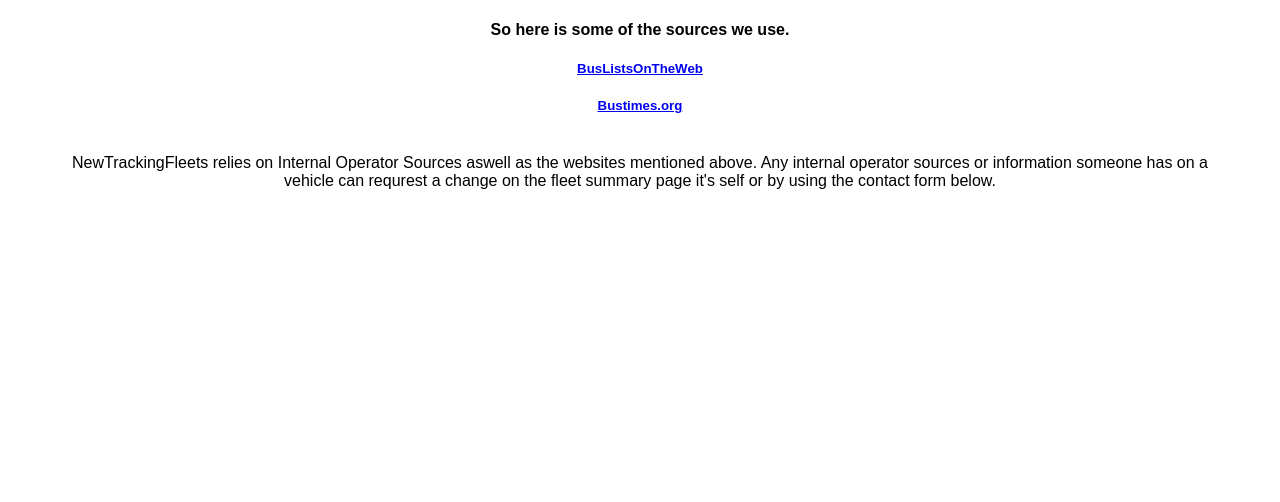
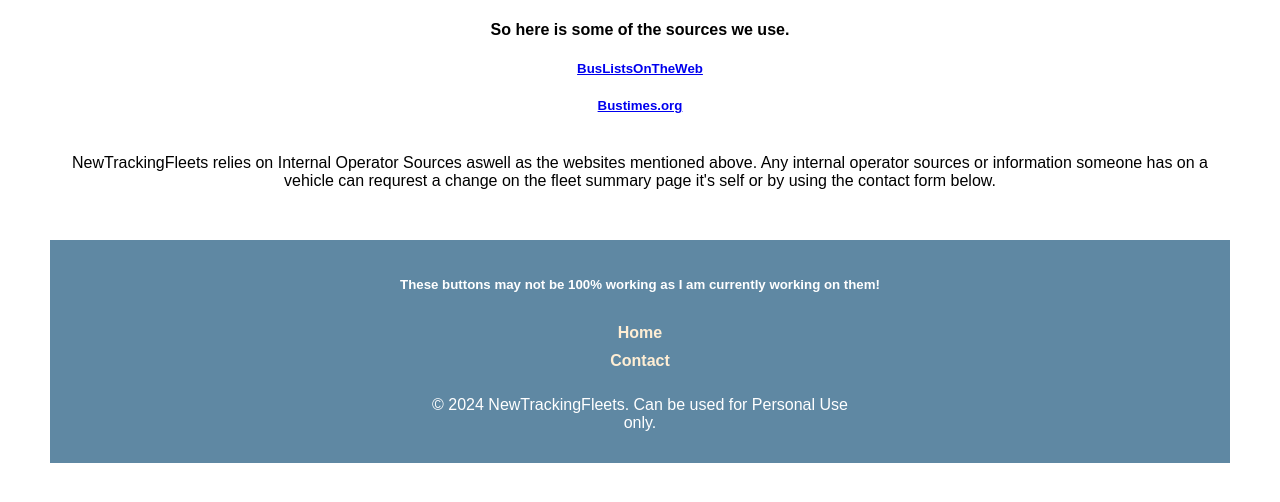
Before and after one commit to PowerGMedia/newtrackingdata, a Flask app: template templates/data-sources.html in a window 1280 px wide. Shown: the part 284-786 px from the top of the page. Run offline with Flask 3, Linux system fonts and the light colour scheme; the template is opened without the code that fills it, so the values that code supplies are empty.

Commit message:
fixing routes and adding 2 pages

```diff
--- a/templates/contact.html
+++ b/templates/contact.html
@@ -82,7 +82,7 @@
         <a href="/">Home</a>
         <a href="/data-sources">Data Sources</a>
 
-        <p>© 2024 Fleet Lookup. All rights reserved.</p>
+        <p>© 2024 NewTrackingFleets. Can be used for Personal Use only.</p>
     </div>
 </footer>
 </html>
--- a/templates/data-sources.html
+++ b/templates/data-sources.html
@@ -53,8 +53,8 @@
         }
 
         p {
-            width: 50ch; /* Limits to approximately 50 characters per line */
-            word-wrap: break-word; /* Ensures words break if necessary */
+            width: 50ch;
+            word-wrap: break-word;
         }
 
     </style>
@@ -80,3 +80,14 @@
         Any internal operator sources or information someone has on a vehicle can requrest
         a change on the fleet summary page it's self or by using the contact form below.
     </summary>
+
+    <footer>
+        <div class="footer-content">
+            <h5>These buttons may not be 100% working as I am currently working on them!</h5>
+            <a href="/">Home</a>
+            <a href="/contact">Contact</a>
+
+            <p>© 2024 NewTrackingFleets. Can be used for Personal Use only.</p>
+        </div>
+    </footer>
+</html>
```
